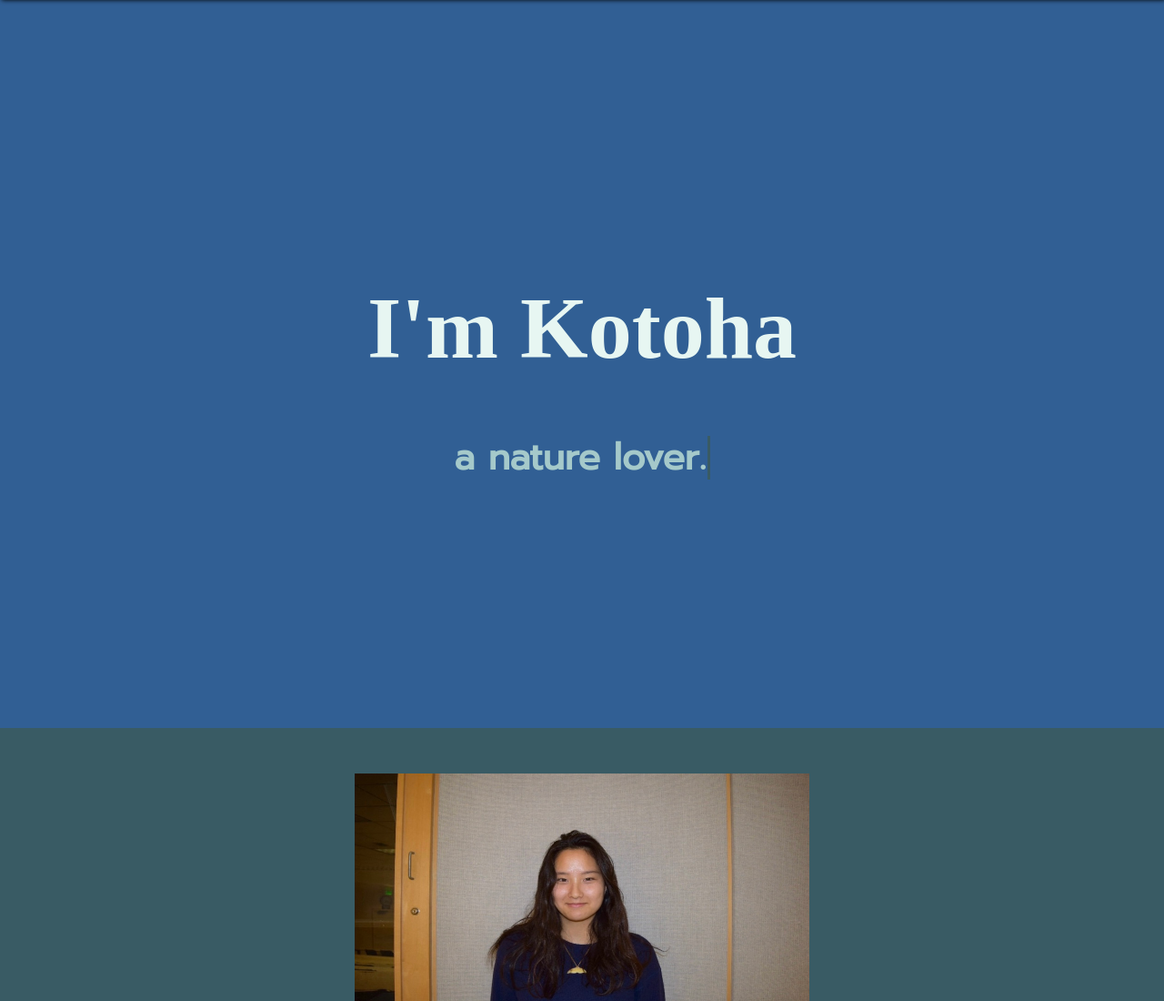
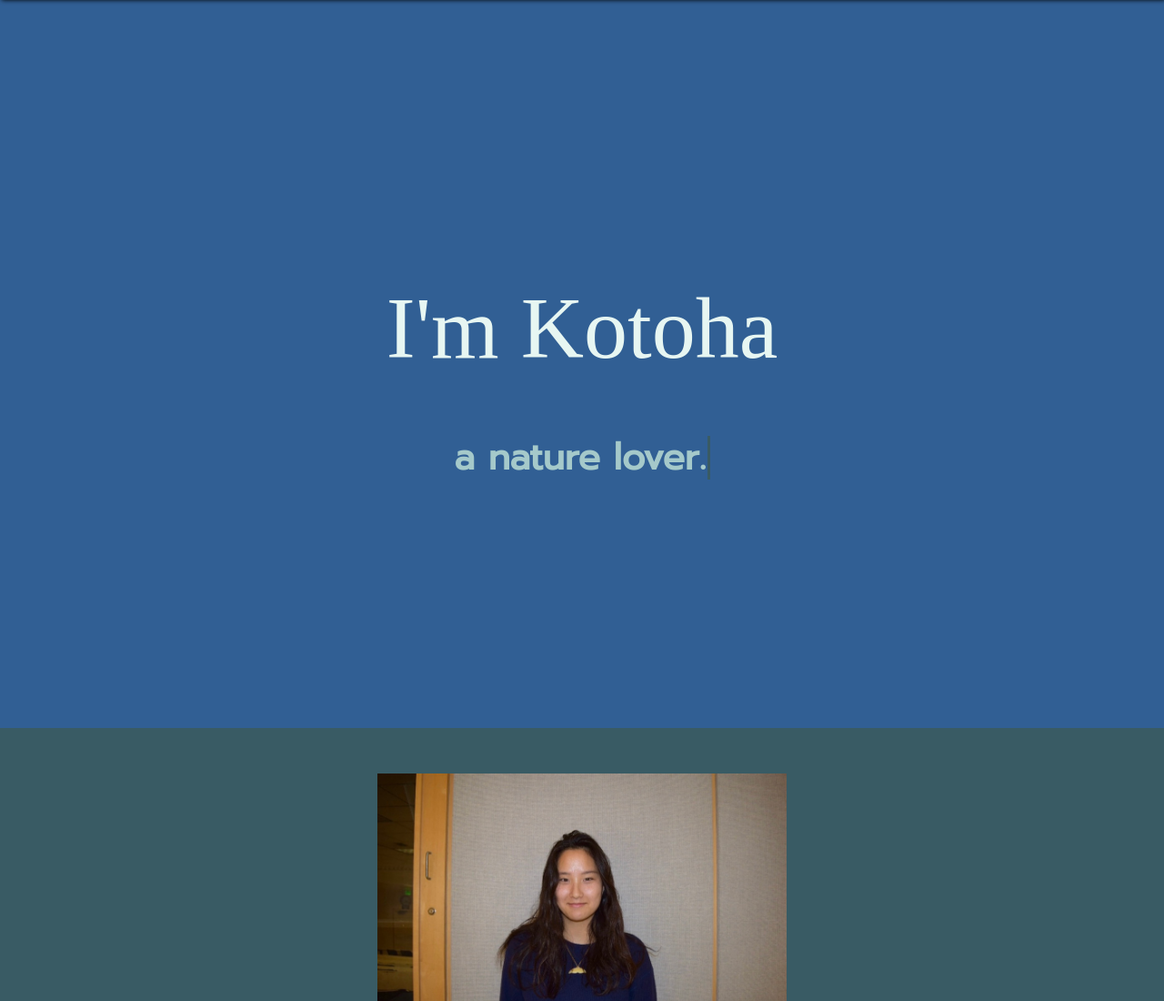
Before and after one commit to kotohatogami/kotohatogami.github.io, a plain HTML site: page index.html in a window 1280 px wide. Shown: the top 1100 px of the page at 91% size. Drawn offline with nearby package versions, Linux system fonts and the light colour scheme.

Commit message:
Update styles.css

```diff
--- a/css/styles.css
+++ b/css/styles.css
@@ -4,7 +4,6 @@ body {
 
 h1 {
     font-family: 'Cormorant Garamond';
-    font-weight: bold;
 }
 
 h2, h3, h4, h5, h6 {
@@ -140,7 +139,7 @@ a::hover {
 }
 
 .profile-pic {
-    width: 500px;
+    width: 450px;
     height: 300px;
     margin-top: 50px;
     margin-bottom: 50px;
```
